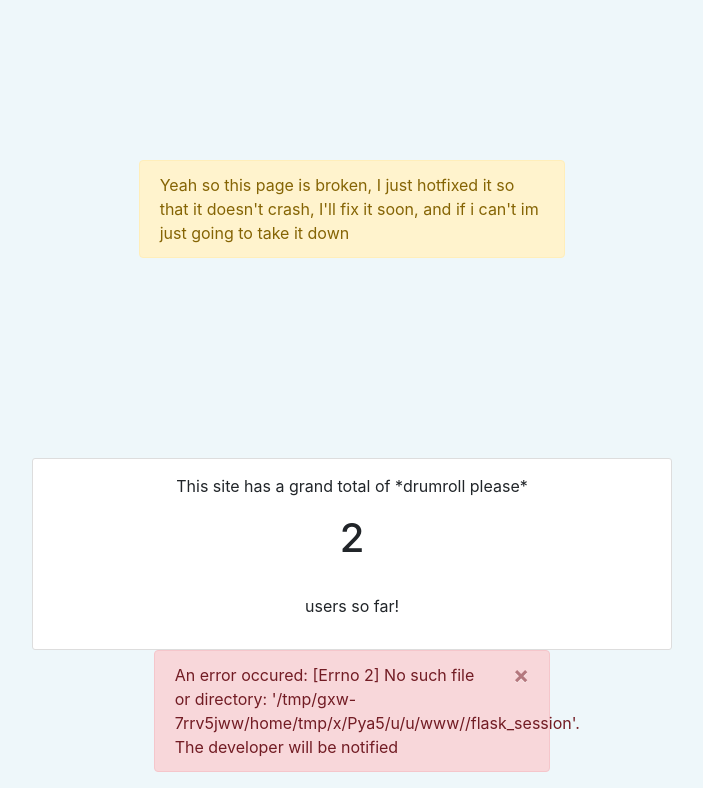
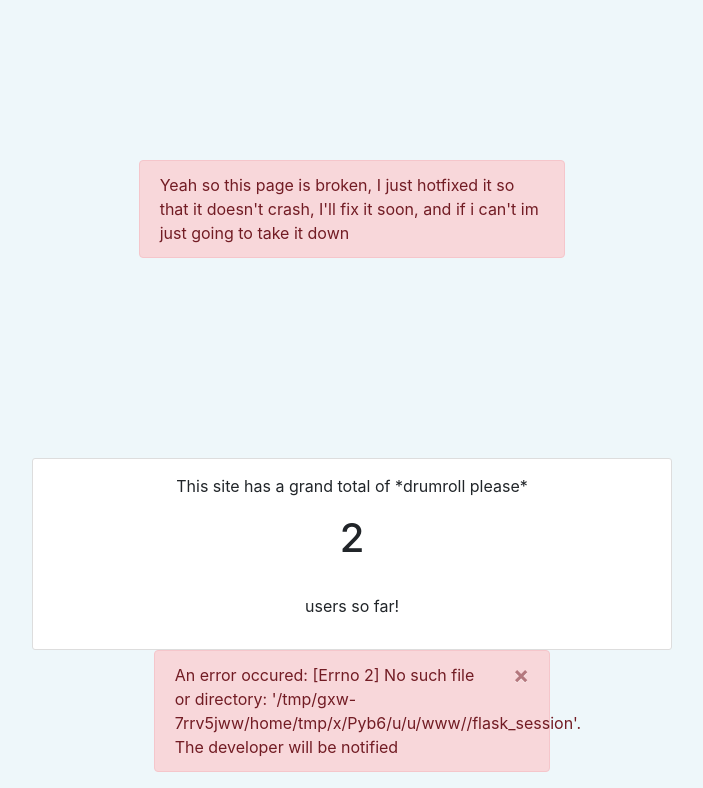
Before and after one commit to AnuragGowda/MyMCPS_Plus, a Flask app: page /users in a window 1280 px wide. Shown: the part 74-862 px from the top of the page, without its empty margins (288-991 px from the left). Run offline with Flask 2, Linux system fonts and the light colour scheme; parts of the project's set-up code (start-up, migrations or seed data) failed here and were passed over; some libraries are stand-ins or nearby versions.

Commit message:
Update users.html

```diff
--- a/gradedisplay/templates/users.html
+++ b/gradedisplay/templates/users.html
@@ -1,6 +1,6 @@
 {% extends "layout.html" %}
 {% block content %}
-    <div class="alert alert-warning beta-warning col-md-4 offset-md-4" role="danger">
+    <div class="alert alert-danger beta-warning col-md-4 offset-md-4" role="warning">
         Yeah so this page is broken, I just hotfixed it so that it doesn't crash, I'll fix it soon, and if i can't im just going to take it down
     </div>
     <div class="col-md-6 offset-md-3 users">
```
